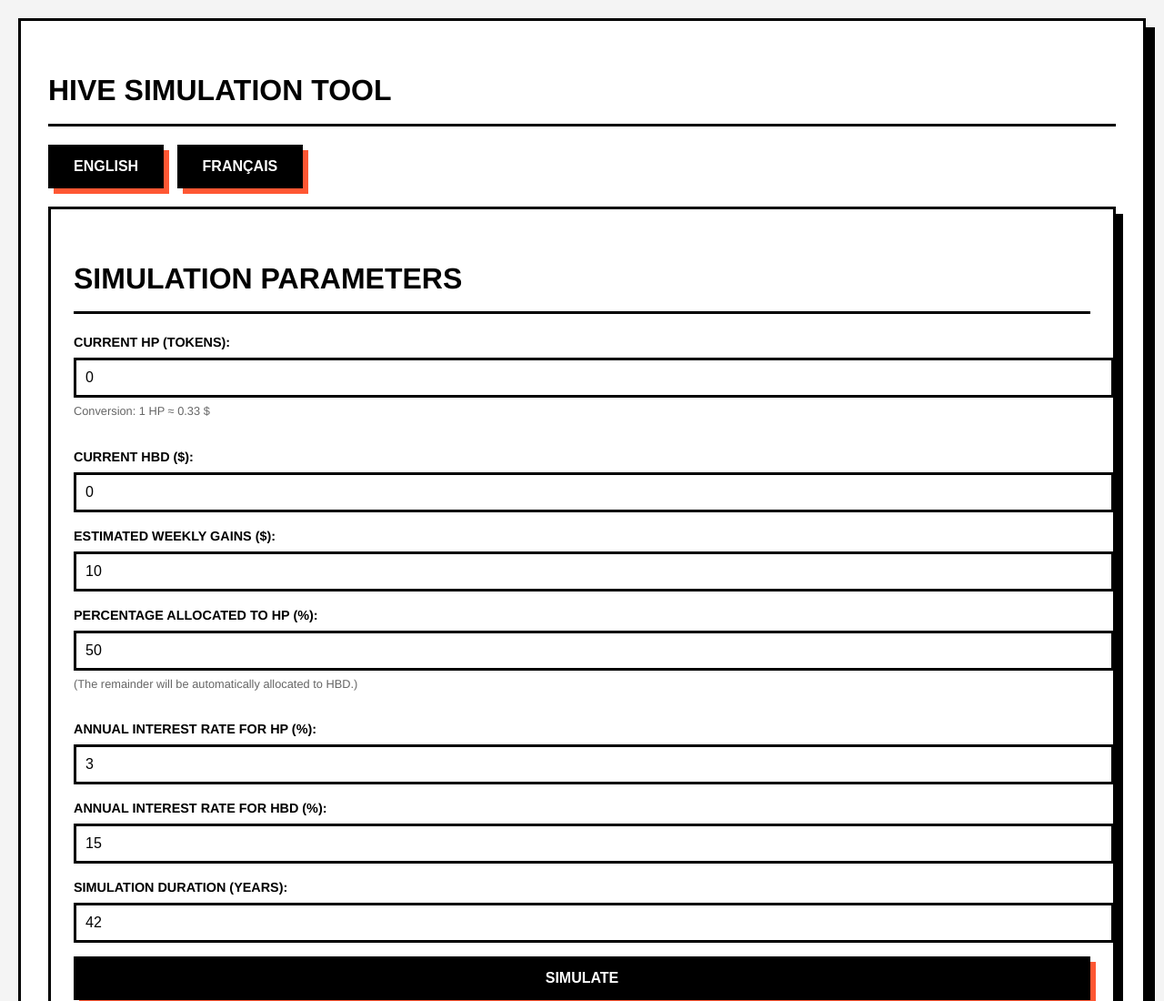
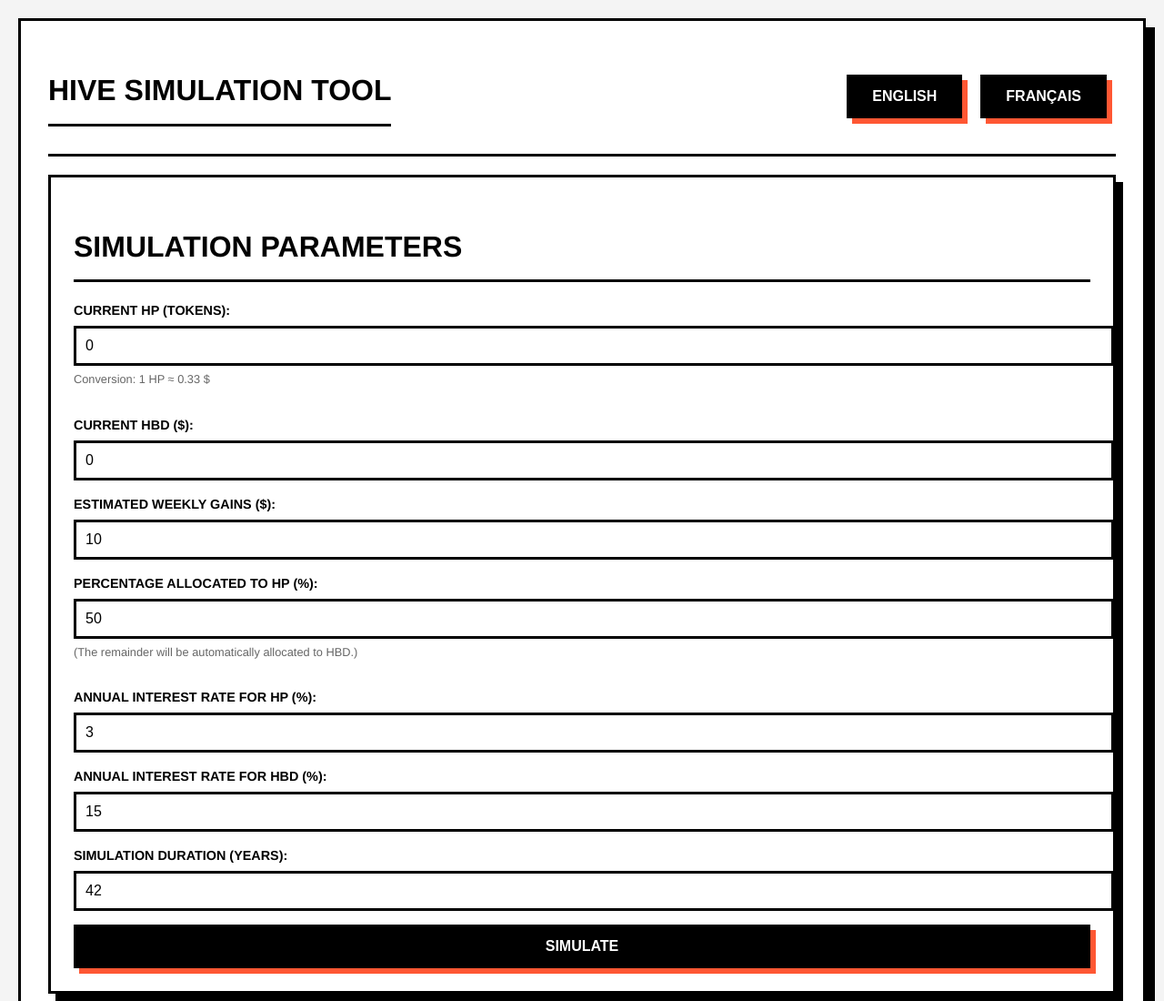
Before and after one commit to withesapces/Hive-Simulation-Tool, a plain HTML site: page index.html in a window 1280 px wide. Shown: the top 1100 px of the page at 91% size. Drawn offline with Linux system fonts and the light colour scheme.

Commit message:
Lang-toggle

```diff
--- a/assets/css/styles.css
+++ b/assets/css/styles.css
@@ -24,6 +24,15 @@ body {
     border: var(--border-width) solid var(--primary-color);
     box-shadow: 10px 10px 0 var(--primary-color);
     padding: 30px;
+}
+
+.nb-header {
+    display: flex;
+    justify-content: space-between;
+    align-items: center;
+    border-bottom: var(--border-width) solid var(--primary-color);
+    padding-bottom: 10px;
+    margin-bottom: 20px;
 }
 
 .nb-heading {
@@ -152,7 +161,8 @@ th {
 
 /* Style pour le toggle de langue */
 #lang-toggle {
-    margin-bottom: 20px;
+    display: flex;
+    gap: 10px;
 }
 
 #lang-toggle .nb-btn {
--- a/index.html
+++ b/index.html
@@ -8,7 +8,7 @@
 </head>
 <body>
   <div class="container">
-    <header>
+    <header class="nb-header">
       <h1 class="nb-heading" data-i18n="simulationTool">Hive Simulation Tool</h1>
       <!-- Toggle de langue -->
       <div id="lang-toggle">
```
